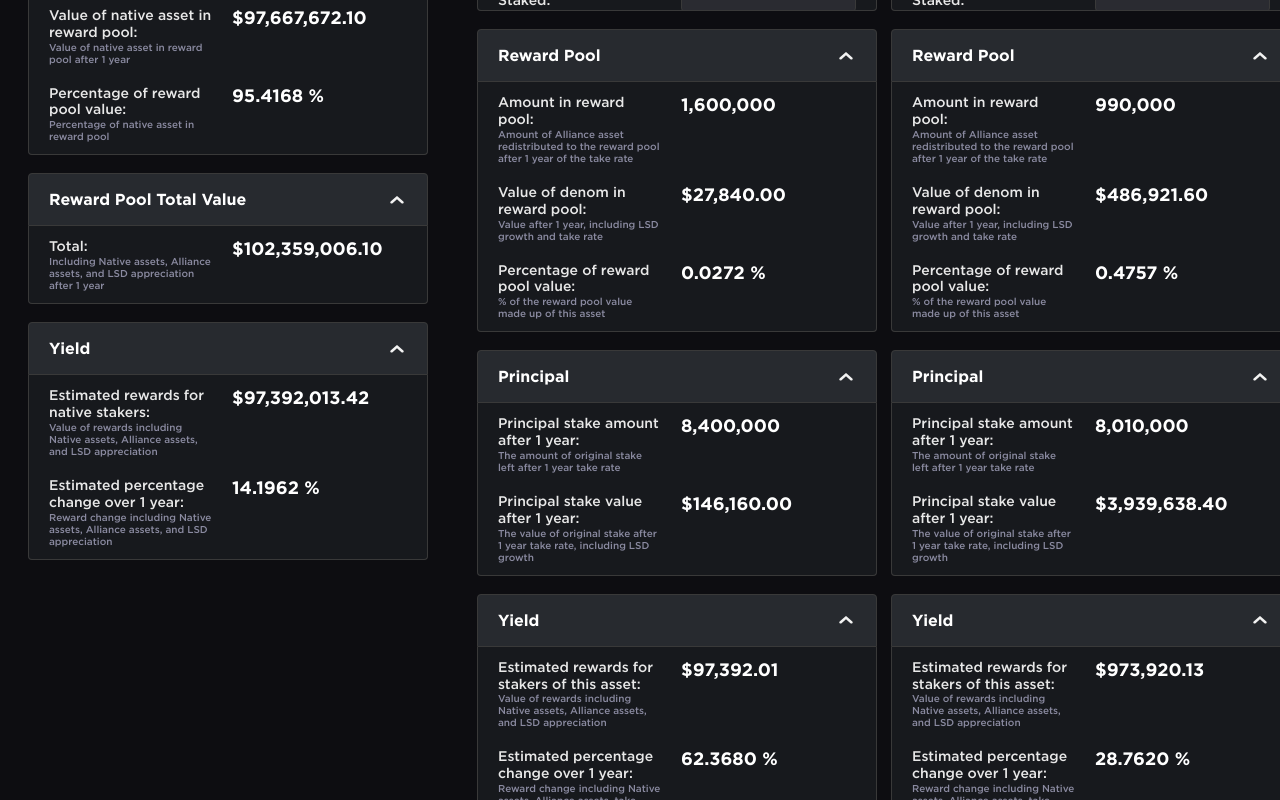
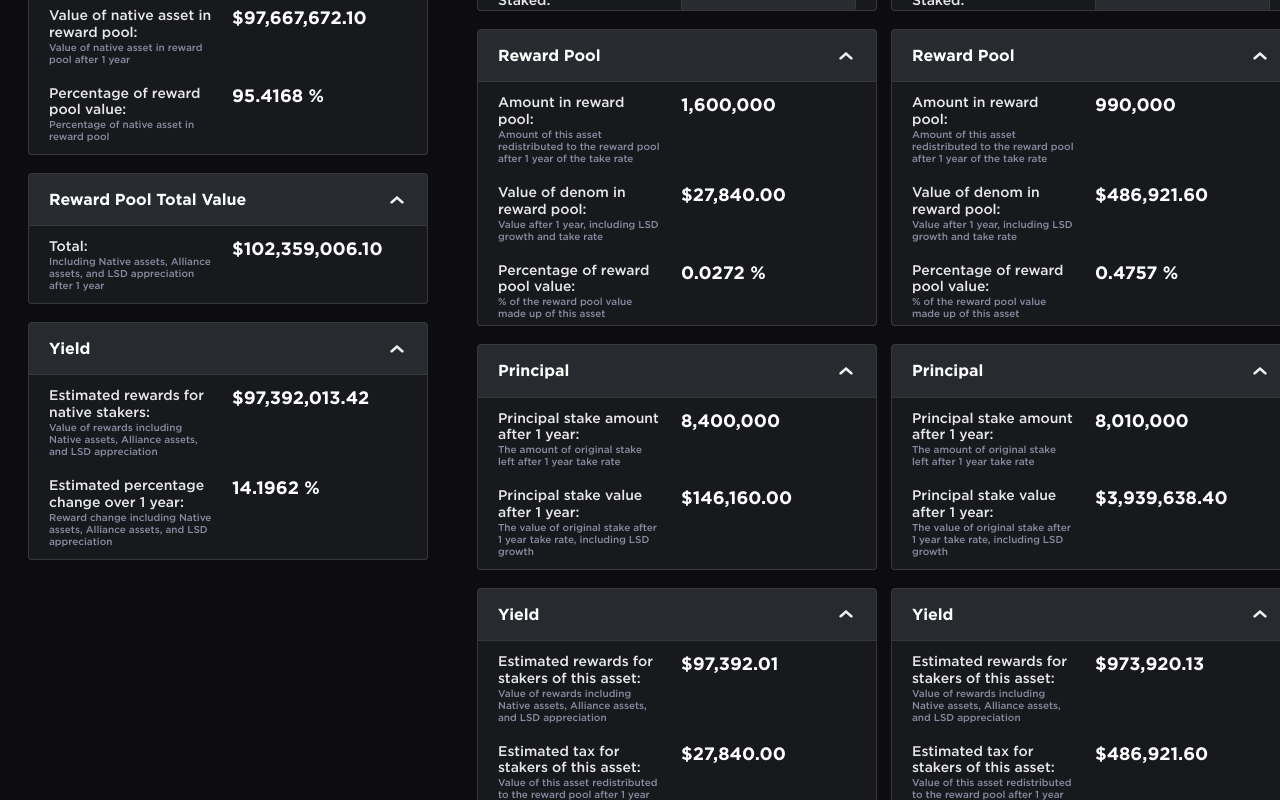
Before and after one commit to terra-money/alliance-estimator, a React (Create React App) app: page /mock-data in a window 1280 px wide. Shown: the part 800-1600 px from the top of the page. Built offline with nearby package versions, Linux system fonts and the light colour scheme.

Commit message:
Update alliance.ts

```diff
--- a/src/data/alliance.ts
+++ b/src/data/alliance.ts
@@ -105,7 +105,7 @@ export const allianceFields: AllianceField[] = [
     group: "Reward Pool",
     name: "rewardPoolMakeup",
     label: "Amount in reward pool",
-    secondaryLabel: "Amount of Alliance asset redistributed to the reward pool after 1 year of the take rate",
+    secondaryLabel: "Amount of this asset redistributed to the reward pool after 1 year of the take rate",
     input: false,
     advanced: true,
   },
@@ -154,6 +154,14 @@ export const allianceFields: AllianceField[] = [
   },
   {
     group: "Yield",
+    name: "valueOfDenomInRewardPoolIncludingLSD",
+    label: "Estimated tax for stakers of this asset",
+    secondaryLabel: "Value of this asset redistributed to the reward pool after 1 year of the take rate tax, including LSD appreciation",
+    input: false,
+    format: (value) => currencyFormat(value),
+  },
+  {
+    group: "Yield",
     name: "stakingEstimatedPercentage",
     label: "Estimated percentage change over 1 year",
     secondaryLabel: "Reward change including Native assets, Alliance assets, take rate, and LSD appreciation",
```
